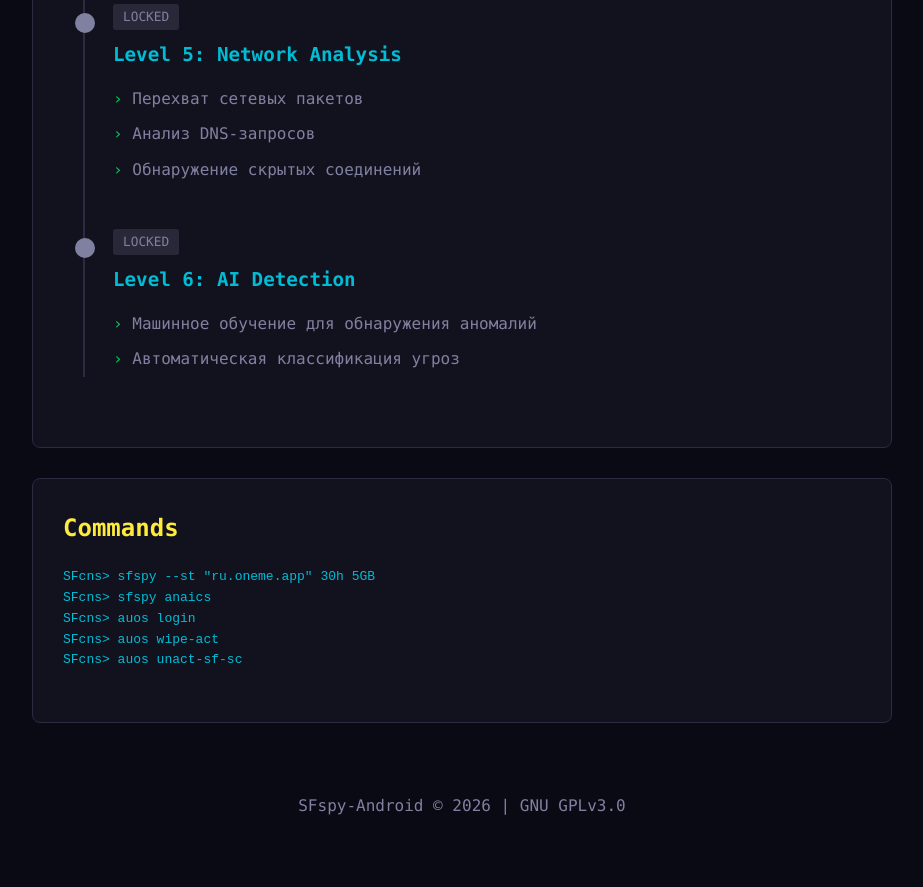
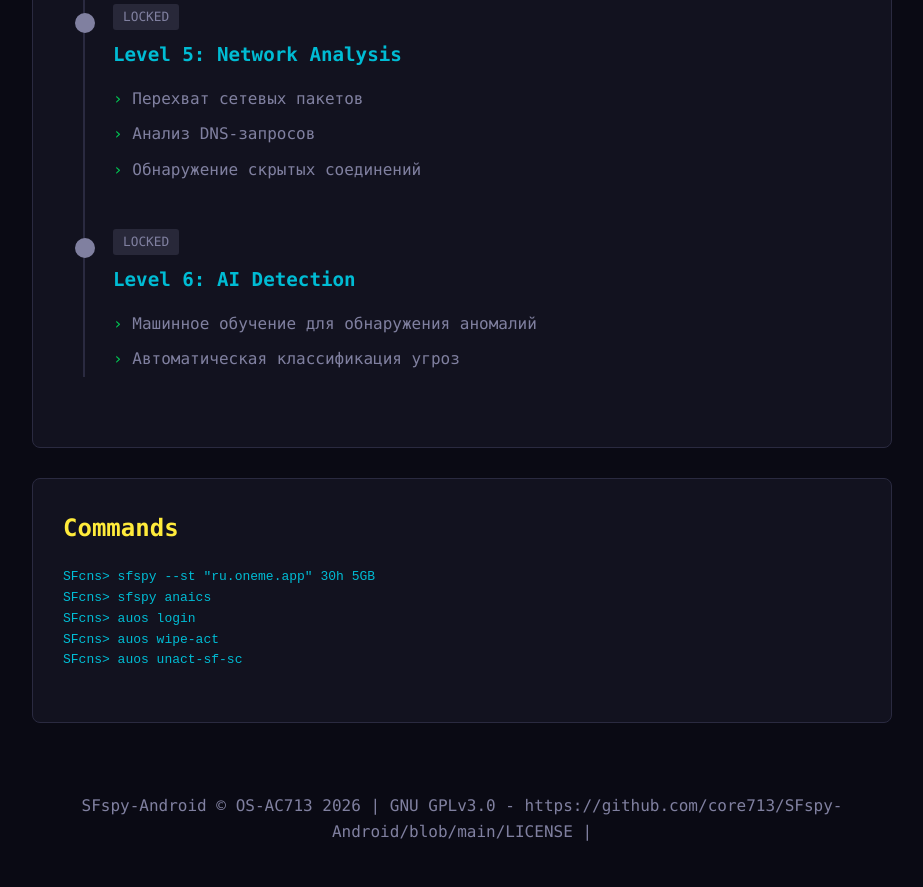
Before and after one commit to core713/SFspy-Android, a plain HTML site: page sfspy-website/index.html in a window 1280 px wide. Shown: the part 1577-2464 px from the top of the page, without its empty margins (178-1101 px from the left). Drawn offline with Linux system fonts and the light colour scheme.

Commit message:
Update index.html

```diff
--- a/sfspy-website/index.html
+++ b/sfspy-website/index.html
@@ -319,7 +319,7 @@ SFcns> auos unact-sf-sc
         </section>
 
         <footer>
-            SFspy-Android © 2026 | GNU GPLv3.0
+            SFspy-Android © OS-AC713 2026 | GNU GPLv3.0 - https://github.com/core713/SFspy-Android/blob/main/LICENSE |
         </footer>
     </div>
 </body>
```
